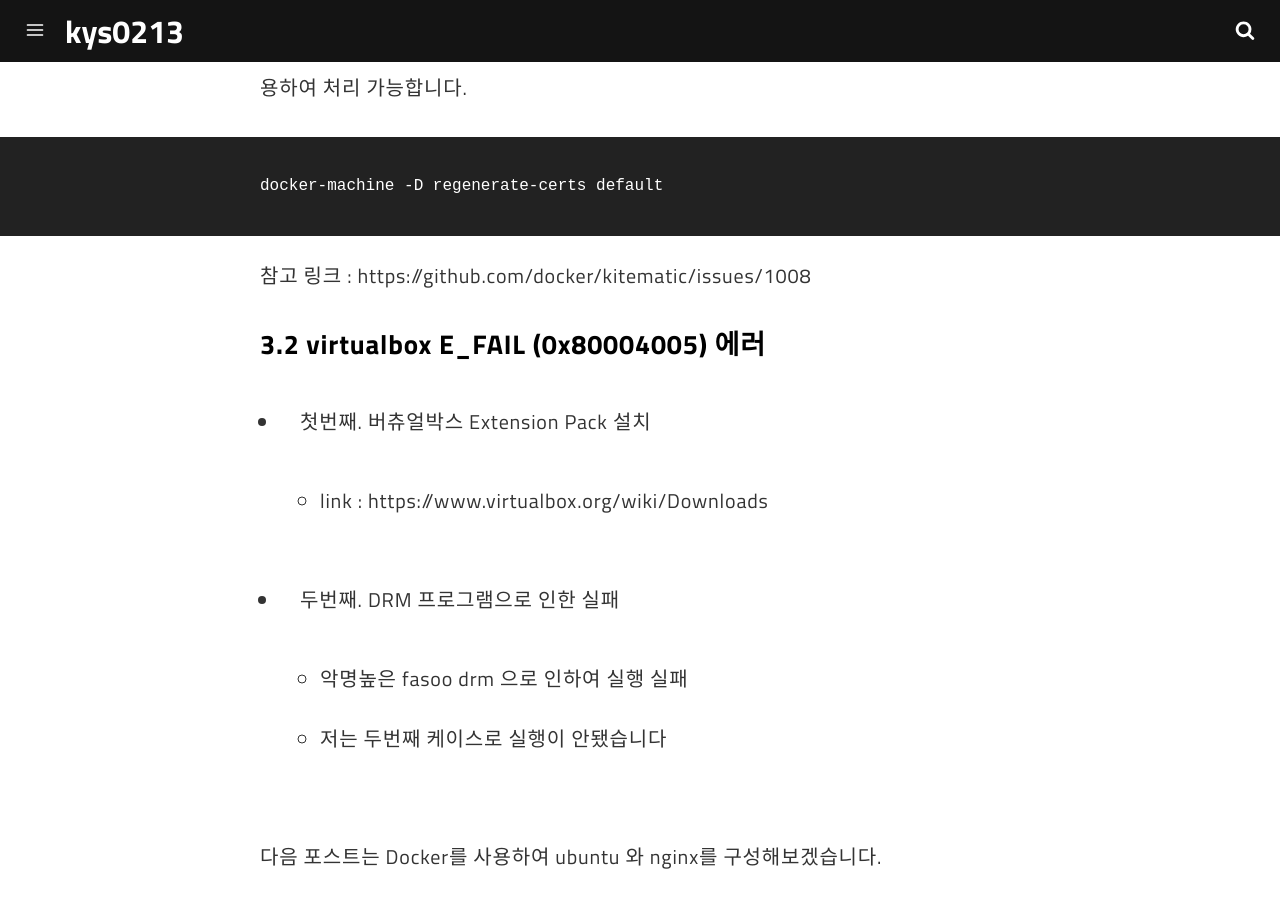
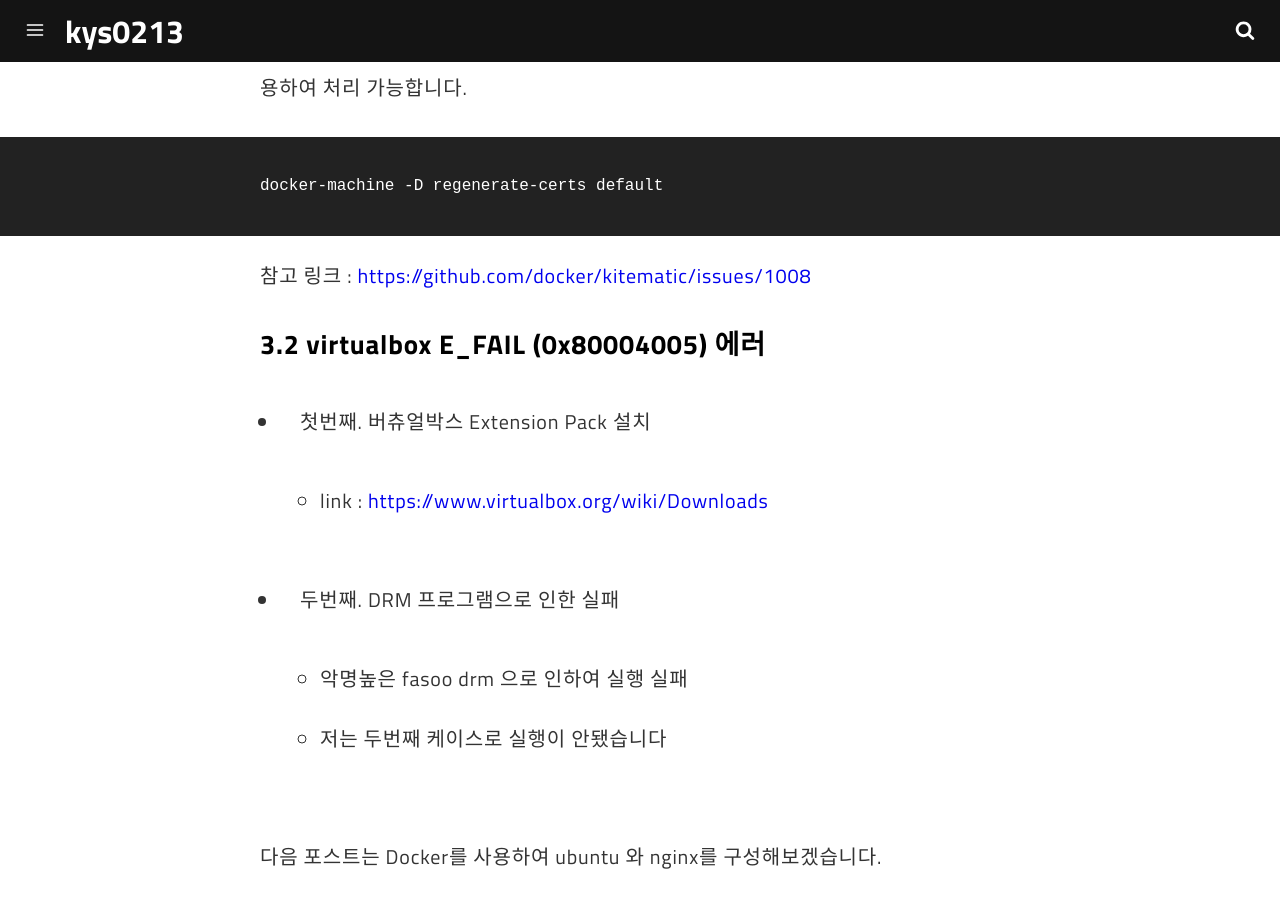
Before and after one commit to KimYongSung/KimYongSung.github.io, a Jekyll site: the page built from _posts/2019-08-12-docker-local-setting.md, in a window 1280 px wide and 900 px high, scrolled down 5857 px. Built offline with Jekyll 4.4.1, drawn with Linux system fonts in a browser that asks for light colours; comment, search, counter and statistics services are not loaded.

Commit message:
Docker 로컬 셋팅 포스트 내용 수정
- url 링크 수정

````diff
--- a/_includes/author.html
+++ b/_includes/author.html
@@ -1,6 +1,6 @@
 <section class="author" itemprop="author">
   <div class="details" itemscope itemtype="http://schema.org/Person">
-    <img itemprop="image" class="img-rounded" src="http://res.cloudinary.com/dm7h7e8xj/image/upload/c_fill,h_200,w_200/v1504971955/neo_ruqszk.jpg" alt="{{ site.name }}">
+    <img itemprop="image" class="img-rounded" src="https://avatars2.githubusercontent.com/u/16351352?s=460&v=4" alt="{{ site.name }}">
     <p class="def">Author</p>
     <h3 class="name">
       <a itemprop="name" href="https://github.com/{{ site.github_username }}">{{ site.username }}</a>
--- a/_posts/2019-08-12-docker-local-setting.md
+++ b/_posts/2019-08-12-docker-local-setting.md
@@ -22,7 +22,7 @@ introduction: 도커 로컬 환경 설정 구성기
 
 아래 경로에 접속하시면 Docker Toolbox를 다운로드 가능합니다.
 
-https://github.com/docker/toolbox/releases
+<https://github.com/docker/toolbox/releases>
 
 ![docker_homepage](../assets/img/20190812/docker_download.jpg)
 
@@ -67,13 +67,13 @@ next 클릭
 ```text
 docker-machine -D regenerate-certs default
 ```
-참고 링크 : https://github.com/docker/kitematic/issues/1008
+참고 링크 : <https://github.com/docker/kitematic/issues/1008>
 
 ### 3.2 virtualbox E_FAIL (0x80004005) 에러
 
 * 첫번째. 버츄얼박스 Extension Pack 설치
 
-    * link : https://www.virtualbox.org/wiki/Downloads
+    * link : <https://www.virtualbox.org/wiki/Downloads>
 
 * 두번째. DRM 프로그램으로 인한 실패
 
````
Also changed, not shown: README.md, assets/img/KakaoTalk_20190811_142805005.jpg (deleted), 1 other file.
